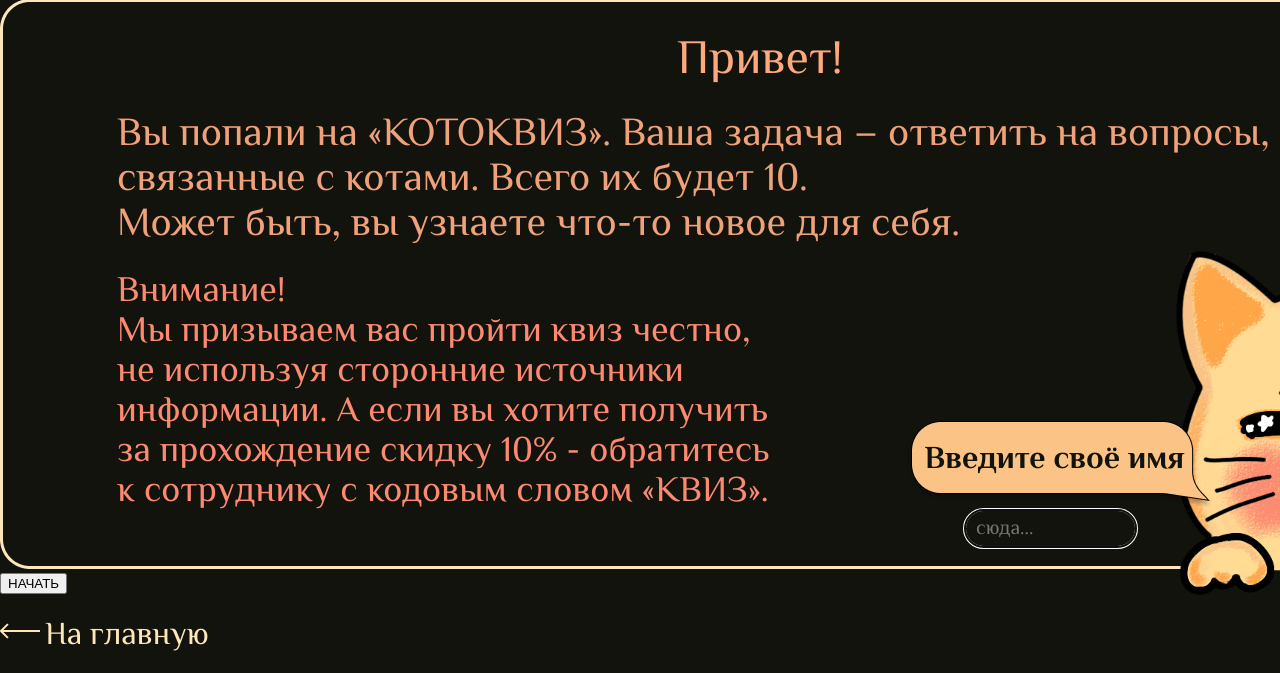
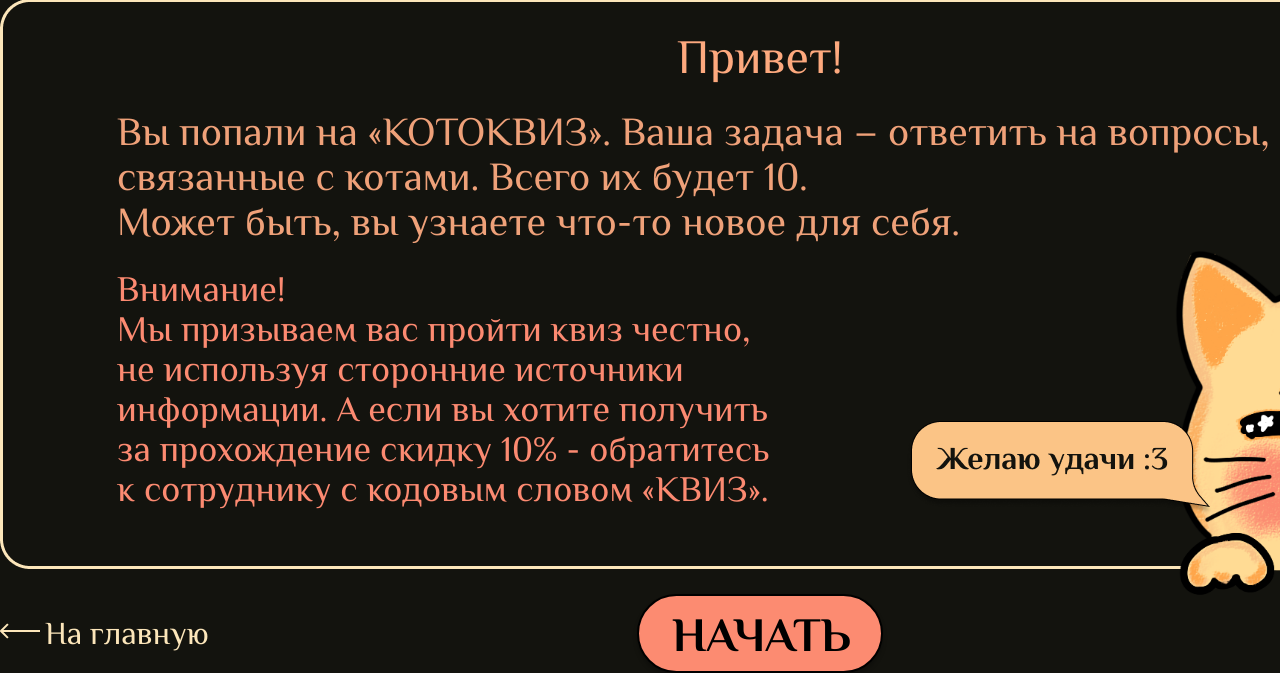
Before and after one commit to melluro/kotokafe, a Python web app: template templates/kviz1.html in a window 1280 px wide; the page is wider, and only the part inside the window is pictured. Shown: the part 209-882 px from the top of that part. Run offline with Jinja, Linux system fonts and the light colour scheme; the template is opened without the code that fills it, so the values that code supplies are empty.

Commit message:
Переделанный квиз

```diff
--- a/static/css/kviz1.css
+++ b/static/css/kviz1.css
@@ -60,7 +60,7 @@ a{
     top: 270px;
     left: 117px;
 }
-.ImgName {
+.ImgLucky {
     position: absolute;
     top: 422px;
     left: 907px;
@@ -73,25 +73,6 @@ a{
     width: 476px;
     height: 476px;
     z-index: 0;
-}
-input{
-    position: absolute;
-    border-radius: 30px;
-    border: 2px solid #FCE6BA;
-    background: none;
-    width: 173px;
-    height: 39px;
-    top: 510px;
-    left: 964px;
-    color: #FCE6BA;
-    text-align: start;
-    font-size: 20px;
-    font-style: normal;
-    font-weight: 500;
-    line-height: normal;
-    padding-left: 10px;
-    font-family: "Philosopher";
-    padding-bottom: 5px;
 }
 .Start{
     border-radius: 50px;
--- a/templates/kviz1.html
+++ b/templates/kviz1.html
@@ -17,54 +17,20 @@
             Может быть, вы узнаете что-то новое для себя.</p>
             <p class="VarningKviz">Внимание!<br>
             Мы призываем вас пройти квиз честно,<br> не используя сторонние источники<br> информации. А если вы хотите получить<br> за прохождение скидку 10% - обратитесь<br> к сотруднику с кодовым словом «КВИЗ».</p>
-            <img class="ImgName" src="/static/img/YourName.png" alt="Введите свое имя">
+            <img class="ImgLucky" src="/static/img/YourName.png" alt="Желаю удачи">
             <img  class="CatKviz" src="/static/img/CatKviz.png" alt="Котик">
-
-            <form class="form">
-                <input class="input" name="NameUser"  id="InputName" type="text" required placeholder="сюда..." autofocus>
-                <button class="button">НАЧАТЬ</button>
-            </form>
             <div>
             </div>
             <div class="BackMain">
                 <a href="index.html"><svg class="Arow" xmlns="http://www.w3.org/2000/svg" width="40" height="16" viewBox="0 0 40 16" fill="none">
                     <path d="M0.292892 7.29289C-0.0976295 7.68342 -0.0976295 8.31658 0.292892 8.70711L6.65685 15.0711C7.04738 15.4616 7.68054 15.4616 8.07107 15.0711C8.46159 14.6805 8.46159 14.0474 8.07107 13.6569L2.41422 8L8.07107 2.34315C8.46159 1.95262 8.46159 1.31946 8.07107 0.928932C7.68054 0.538408 7.04738 0.538408 6.65685 0.928932L0.292892 7.29289ZM40 7L1 7V9L40 9V7Z" fill="#FCE6BA"/>
                 </svg></a>
-                <a href="index.html" class="TextBack">На главную</a></div>
+                <a href="index.html" class="TextBack">На главную</a>
+            </div>
+            <div class="Start"><a href="kviz2.html">НАЧАТЬ</a></div>
 
 
         </div>
     </div>
-    <script>
-        const input = document.querySelector('.input')
-        const button = document.querySelector('.button')
-
-        const fetchData = async () => {
-          let response = await fetch('http://localhost:4444/', {  // url сервера
-            method: 'POST',
-            headers: {
-                'Content-Type': 'application/json;charset=utf-8'
-            },
-            body: JSON.stringify(input.value)
-        });
-
-            let result = await response.json();
-        }
-
-        button.addEventListener('click', (e) => {
-            e.preventDefault()
-
-            if (input.value === '') {
-                return;
-            }
-            try {
-                fetchData()
-                console.log(4)
-                window.open('./kviz2.html')
-            } catch(error) {
-                console.log(error)
-            }
-            })
-    </script>
 </body>
 </html>
```
Also changed, not shown: static/img/YourName.png.
